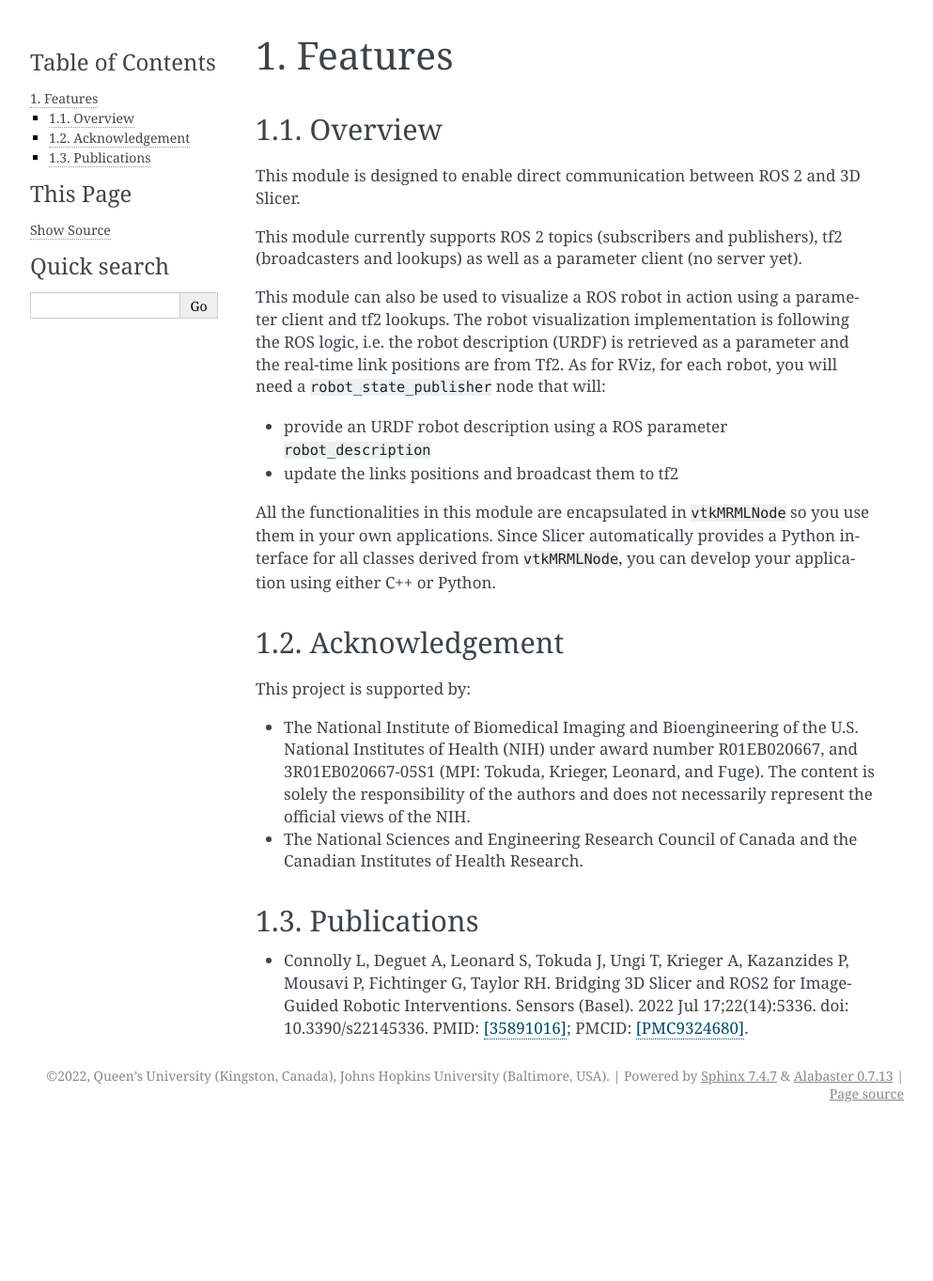
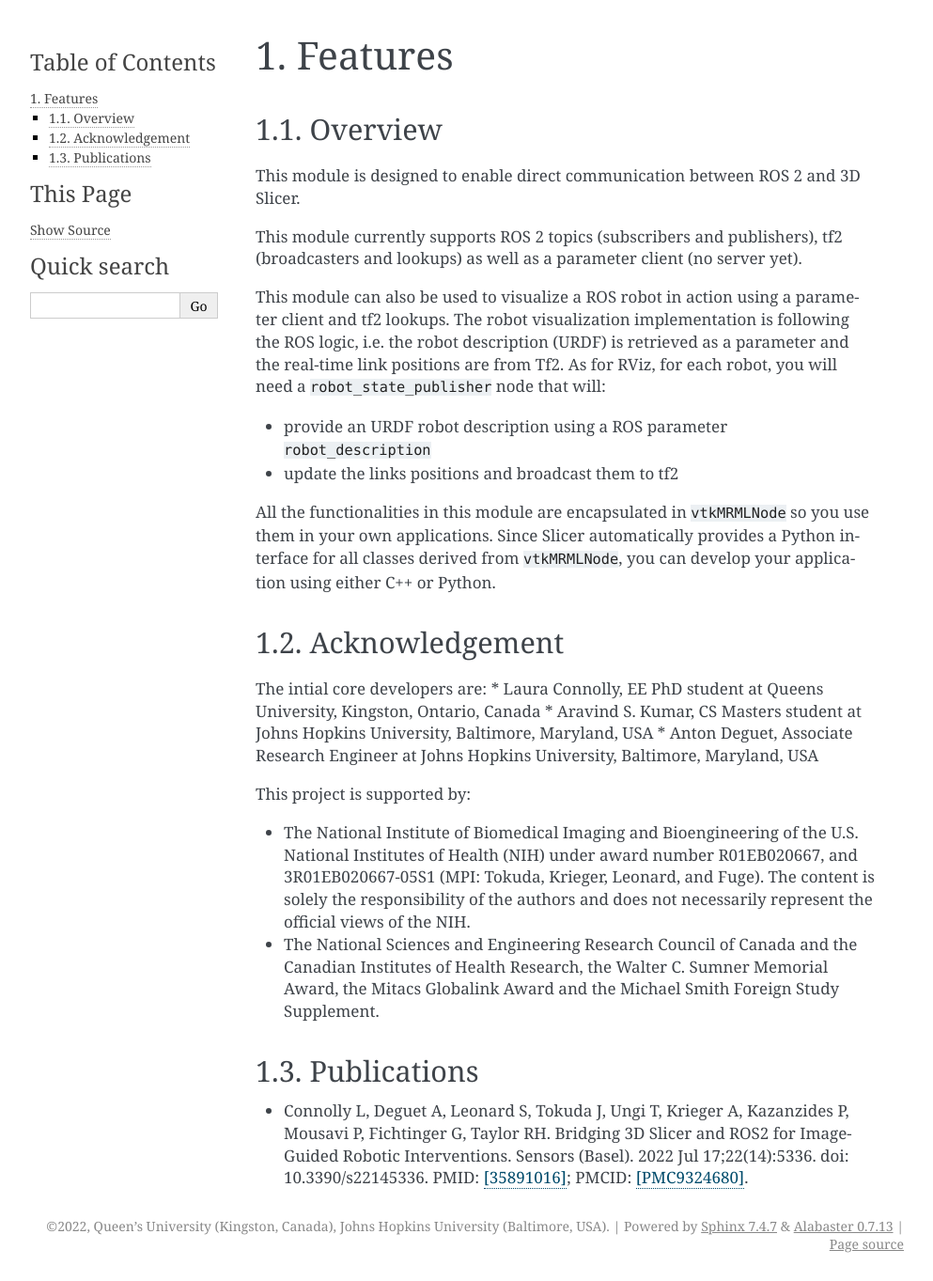
Before and after one commit to rosmed/slicer_ros2_module, a Sphinx documentation site: the page built from docs/pages/features.rst, in a window 1280 px wide. Shown: the whole page at 94% size, without its empty margins (148-1141 px from the left). Built offline with Sphinx 7.4.7, drawn with Linux system fonts in a browser that asks for light colours; before the commit the page ends 1203 px from its top, so only the background shows below that.

Commit message:
Update features.rst

```diff
--- a/docs/pages/features.rst
+++ b/docs/pages/features.rst
@@ -35,10 +35,15 @@ either C++ or Python.
 Acknowledgement
 ===============
 
+The intial core developers are:
+* Laura Connolly, EE PhD student at Queens University, Kingston, Ontario, Canada
+* Aravind S. Kumar, CS Masters student at Johns Hopkins University, Baltimore, Maryland, USA
+* Anton Deguet, Associate Research Engineer at Johns Hopkins University, Baltimore, Maryland, USA
+
 This project is supported by:
 
 * The National Institute of Biomedical Imaging and Bioengineering of the U.S. National Institutes of Health (NIH) under award number R01EB020667, and 3R01EB020667-05S1 (MPI: Tokuda, Krieger, Leonard, and Fuge). The content is solely the responsibility of the authors and does not necessarily represent the official views of the NIH.
-* The National Sciences and Engineering Research Council of Canada and the Canadian Institutes of Health Research.
+* The National Sciences and Engineering Research Council of Canada and the Canadian Institutes of Health Research, the Walter C. Sumner Memorial Award, the Mitacs Globalink Award and the Michael Smith Foreign Study Supplement.
 
 ============
 Publications
```
